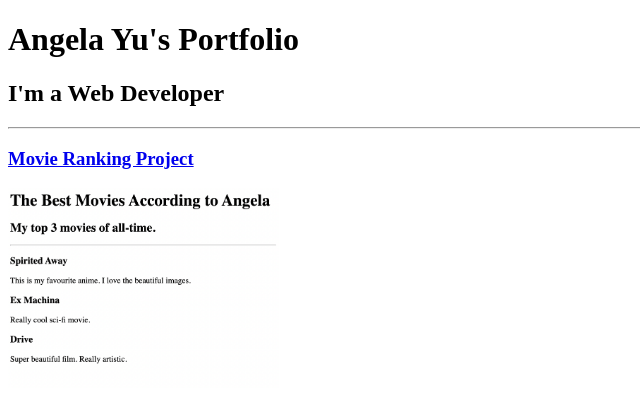
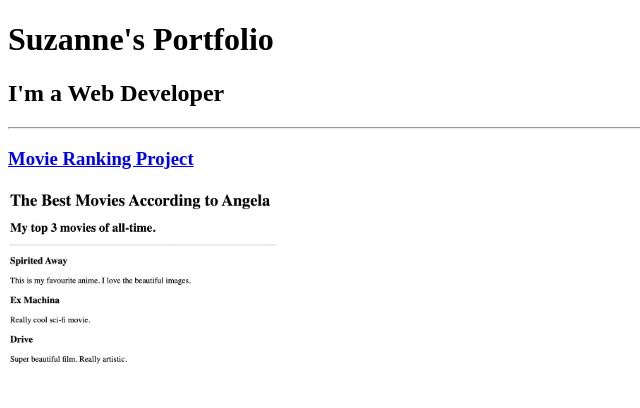
Before and after one commit to smbpowell/html-portfolio, a plain HTML site: page index.html in a window 1280 px wide. Shown: the top 408 px of the page, without its empty margins (0-640 px from the left). Drawn offline with Linux system fonts and the light colour scheme.

Commit message:
Update index.html

```diff
--- a/index.html
+++ b/index.html
@@ -3,11 +3,11 @@
 
 <head>
   <meta charset="UTF-8">
-  <title>Angela's Portfolio</title>
+  <title>Suzanne's Portfolio</title>
 </head>
 
 <body>
-  <h1>Angela Yu's Portfolio</h1>
+  <h1>Suzanne's Portfolio</h1>
   <h2>I'm a Web Developer</h2>
   <hr />
   <h3><a href="./public/movie-ranking.html">Movie Ranking Project</a></h3>
```
